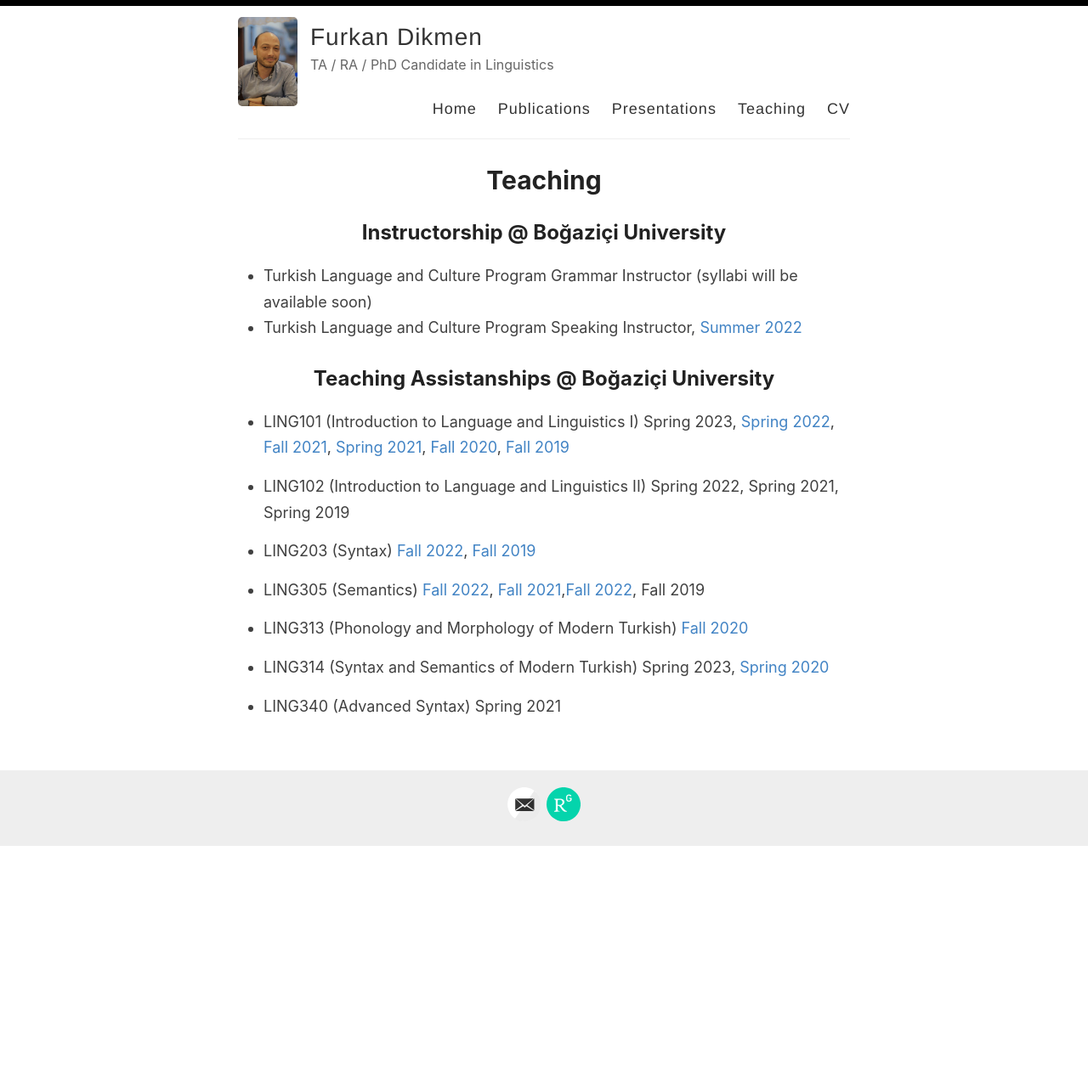
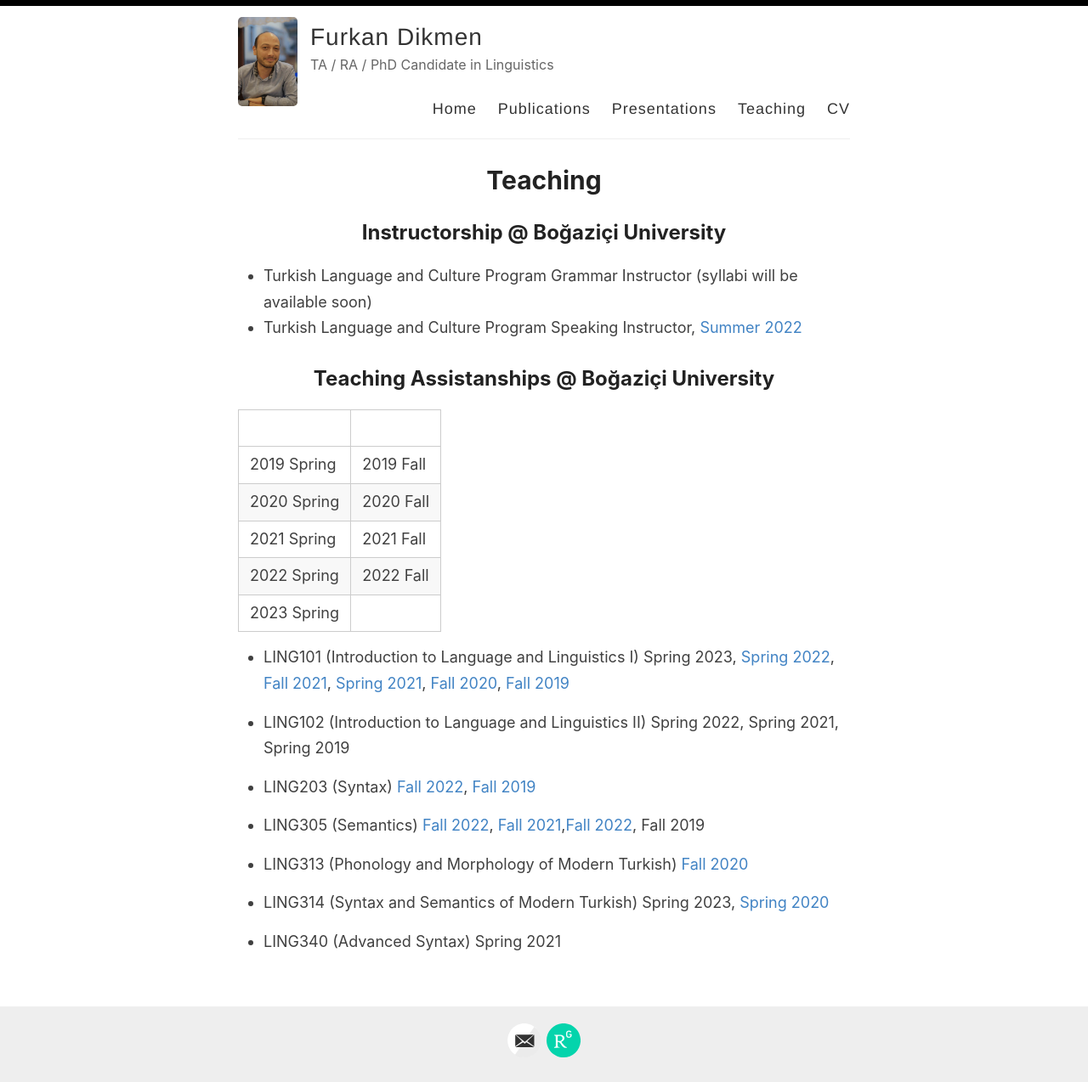
Before and after one commit to furkandikmen/furkandikmen.github.io, a Jekyll site: the page built from _pages/teaching.md, in a window 1280 px wide. Shown: the whole page at 85% size. Built offline with Jekyll 4.4.1, drawn with Linux system fonts in a browser that asks for light colours; before the commit the page ends 997 px from its top, so only the background shows below that.

Commit message:
Update teaching.md

```diff
--- a/_pages/teaching.md
+++ b/_pages/teaching.md
@@ -10,6 +10,15 @@
 - Turkish Language and Culture Program Speaking Instructor, [Summer 2022](https://furkandikmen.com/assets/syllabus/S20_Speaking_Summer_2022 İzlence.pdf)
 
 ## Teaching Assistanships @ Boğaziçi University
+
+|             |           |
+|-------------|-----------|
+| 2019 Spring | 2019 Fall |
+| 2020 Spring | 2020 Fall |
+| 2021 Spring | 2021 Fall |
+| 2022 Spring | 2022 Fall |
+| 2023 Spring |           |
+
 
 - LING101 (Introduction to Language and Linguistics I) Spring 2023, [Spring 2022](https://furkandikmen.com/assets/syllabus/LING101_Spring 2022.pdf), [Fall 2021](https://furkandikmen.com/assets/syllabus/LING101_Fall2021.pdf), [Spring 2021](https://furkandikmen.com/assets/syllabus/LING 101_Spring2021.pdf), [Fall 2020](https://furkandikmen.com/assets/syllabus/LING101 _Fall2020.pdf), [Fall 2019](https://furkandikmen.com/assets/syllabus/LING101_Fall2019.pdf)
 
```
